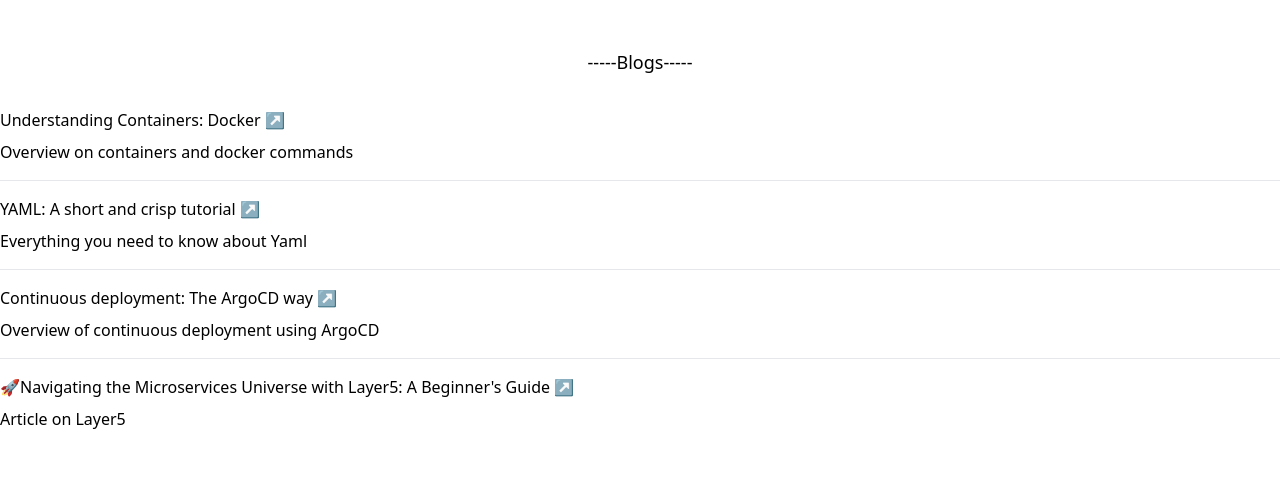
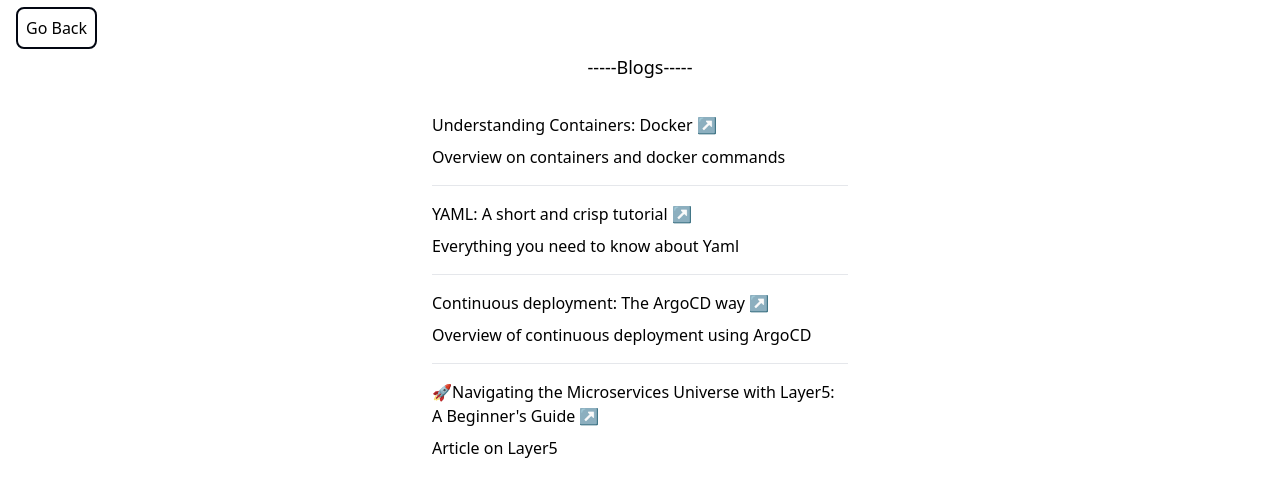
Before and after one commit to Yh010/Portfolio-v2, a React (Vite) app: page /blogs in a window 1280 px wide. Shown: the top 496 px of the page. Built offline with nearby package versions, Linux system fonts and the light colour scheme.

Commit message:
blogs and achievement page refactoring

```diff
--- a/src/achievements/achievements.tsx
+++ b/src/achievements/achievements.tsx
@@ -1,5 +1,6 @@
 import { AchievementsArr } from "./achievementTypes";
 
+import { Link } from "react-router-dom";
 const achievements: AchievementsArr = {
   objects: [
     {
@@ -16,7 +17,19 @@
 };
 function Achievements() {
   return (
-    <div className="pb-12">
+    <div className="columns-1 md:columns-3">
+      <div className="h-screen">
+        <div className="m-4">
+          <Link
+            className="border-2 rounded-lg border-gray-950 p-2 hover:bg-indigo-300"
+            to="/"
+          >
+            Go Back
+          </Link>
+        </div>
+      </div>
+      <div className="pt-12 pb-12 h-screen overflow-auto no-scrollbar">
+        <div className="flex-col">
           <div className="font-sans font-semi-bold text-lg text-center pt-14">
             -----Achievements-----
           </div>
@@ -29,6 +42,9 @@
             ))}
           </div>
         </div>
+      </div>
+      <div className="h-screen invisible"></div>
+    </div>
   );
 }
 
--- a/src/blogs/blogs.tsx
+++ b/src/blogs/blogs.tsx
@@ -1,5 +1,5 @@
 import { Blog } from "./blogTypes";
-
+import { Link } from "react-router-dom";
 const blogs: Blog = {
   objects: [
     {
@@ -29,7 +29,19 @@
 
 function Blogs() {
   return (
-    <div className="pt-12">
+    <div className="columns-1 md:columns-3">
+      <div className="h-screen">
+        <div className="m-4">
+          <Link
+            className="border-2 rounded-lg border-gray-950 p-2 hover:bg-indigo-300"
+            to="/"
+          >
+            Go Back
+          </Link>
+        </div>
+      </div>
+      <div className="pt-12 pb-12 h-screen overflow-auto no-scrollbar">
+        <div className="flex-col">
           <div className="font-sans font-semi-bold text-lg text-center">
             -----Blogs-----
           </div>
@@ -44,6 +56,9 @@
             ))}
           </div>
         </div>
+      </div>
+      <div className="h-screen invisible"></div>
+    </div>
   );
 }
 
--- a/src/projects/projects.tsx
+++ b/src/projects/projects.tsx
@@ -2,6 +2,7 @@
 import ProjectTypeSelector from "./projectTypeSelector";
 import usefilterStore from "../store";
 import { useState, useEffect } from "react";
+import { Link } from "react-router-dom";
 const projects: ProjectsArr = {
   object: [
     {
@@ -65,7 +66,16 @@
 
   return (
     <div className="columns-1 md:columns-3">
-      <div className="h-screen invisible"></div>
+      <div className="h-screen">
+        <div className="m-4">
+          <Link
+            className="border-2 rounded-lg border-gray-950 p-2 hover:bg-indigo-300"
+            to="/"
+          >
+            Go Back
+          </Link>
+        </div>
+      </div>
       <div className="pt-12 pb-12 h-screen overflow-auto no-scrollbar">
         <div className="flex-col ">
           <div className="font-sans font-semi-bold text-lg text-center ">
```
Lines whose indentation alone changed are shown as unchanged.
